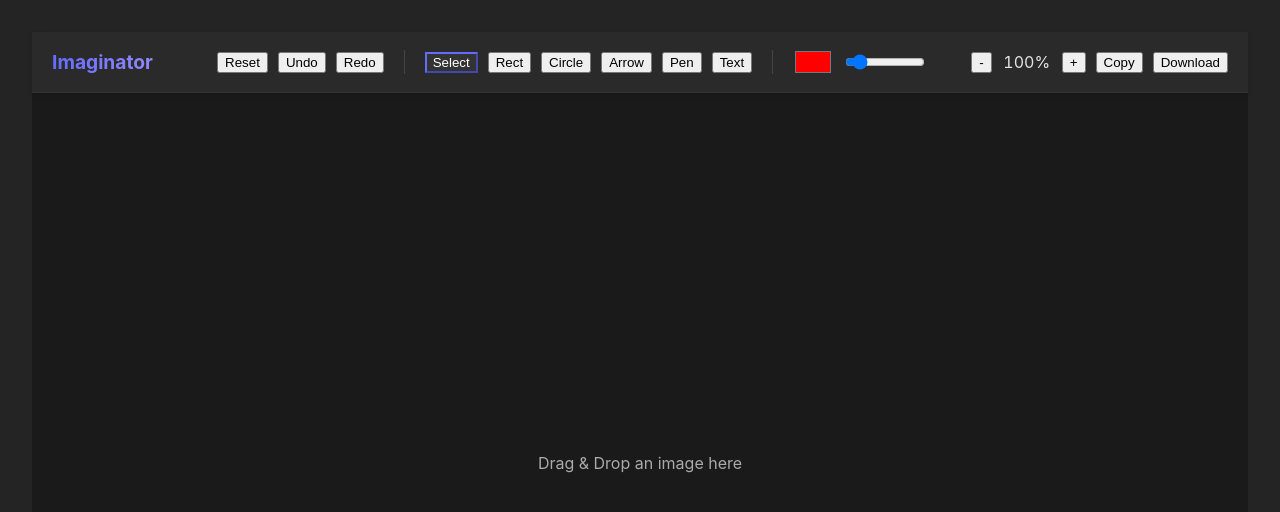
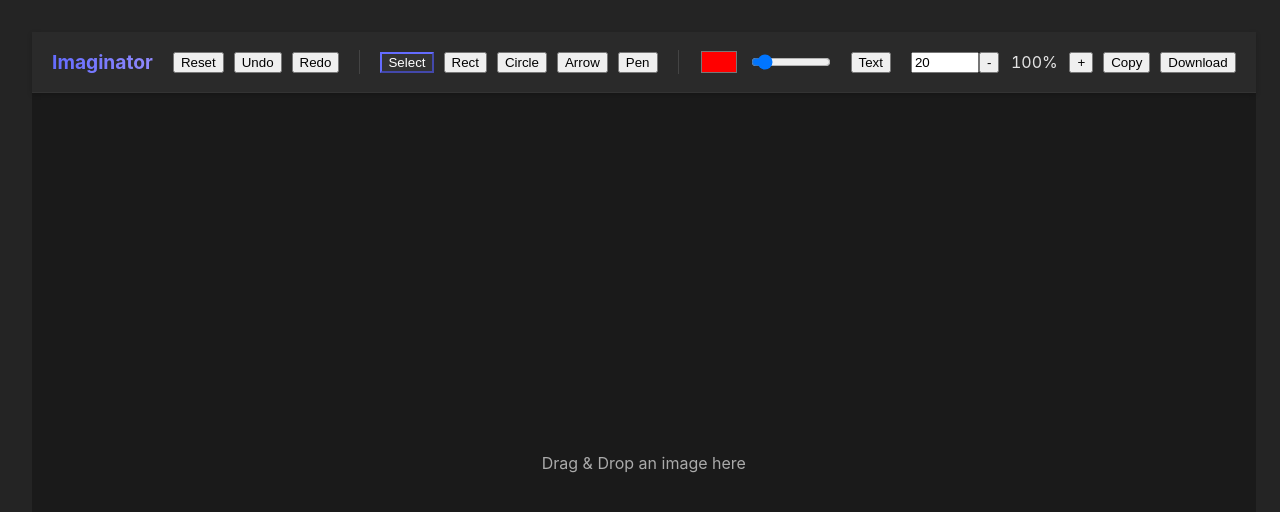
Before and after one commit to t11a/image-editor, a React (Vite) app: page / in a window 1280 px wide. Shown: the top 512 px of the page. Built offline with nearby package versions, Linux system fonts and the light colour scheme.

Commit message:
update text tool behavior

```diff
--- a/src/App.jsx
+++ b/src/App.jsx
@@ -29,6 +29,12 @@ function App() {
     setZoomLevel(scale);
   }, []);
 
+  const handleObjectSelect = useCallback((obj) => {
+    if (obj && obj.type === 'text' && obj.fontSize) {
+      setFontSize(obj.fontSize);
+    }
+  }, []);
+
   return (
     <div className="app-container">
       <Toolbar
@@ -57,6 +63,7 @@ function App() {
         strokeWidth={strokeWidth}
         fontSize={fontSize}
         onImageLoad={handleImageLoad}
+        onObjectSelect={handleObjectSelect}
       />
     </div>
   );
--- a/src/components/ImageEditor.jsx
+++ b/src/components/ImageEditor.jsx
@@ -16,6 +16,7 @@ const ImageEditor = forwardRef(
       currentColor,
       strokeWidth,
       fontSize,
+      onObjectSelect,
     },
     ref
   ) => {
@@ -282,6 +283,24 @@ const ImageEditor = forwardRef(
       renderCanvas();
     }, [renderCanvas]);
 
+    // Update font size of selected text object when fontSize prop changes
+    useEffect(() => {
+      if (
+        selectedObjectIndex !== null &&
+        objects[selectedObjectIndex] &&
+        objects[selectedObjectIndex].type === 'text'
+      ) {
+        if (objects[selectedObjectIndex].fontSize !== fontSize) {
+          const updatedObjects = [...objects];
+          updatedObjects[selectedObjectIndex] = {
+            ...updatedObjects[selectedObjectIndex],
+            fontSize: fontSize,
+          };
+          setObjects(updatedObjects);
+        }
+      }
+    }, [fontSize, selectedObjectIndex, objects]);
+
     useEffect(() => {
       const handleKeyDown = (e) => {
         if (editingIndex !== null) return; // Don't handle delete/undo while editing text
@@ -392,6 +411,9 @@ const ImageEditor = forwardRef(
         setSelectedObjectIndex(clickedIndex);
         if (clickedIndex !== null) {
           const obj = objects[clickedIndex];
+          if (onObjectSelect) {
+            onObjectSelect(obj);
+          }
           if (
             obj.type === 'rect' ||
             obj.type === 'text' ||
--- a/src/components/Toolbar.jsx
+++ b/src/components/Toolbar.jsx
@@ -77,13 +77,6 @@ const Toolbar = ({
         >
           Pen
         </button>
-        <button
-          className={currentTool === 'text' ? 'active' : ''}
-          onClick={() => onToolChange('text')}
-          title="Text Tool"
-        >
-          Text
-        </button>
         <div
           className="separator"
           style={{
@@ -113,19 +106,36 @@ const Toolbar = ({
           value={strokeWidth}
           onChange={(e) => onWidthChange(parseInt(e.target.value))}
           title={`Stroke Width: ${strokeWidth}px`}
-          style={{ width: '80px' }}
+          style={{ width: '80px', marginRight: '10px' }}
         />
-        {currentTool === 'text' && (
+        <button
+          className={currentTool === 'text' ? 'active' : ''}
+          onClick={() => onToolChange('text')}
+          title="Text Tool"
+        >
+          Text
+        </button>
         <input
           type="number"
           min="10"
           max="100"
-            value={fontSize}
-            onChange={(e) => onFontSizeChange(parseInt(e.target.value))}
+          value={fontSize || ''}
+          onChange={(e) => {
+            const val = parseInt(e.target.value);
+            if (!isNaN(val)) {
+              onFontSizeChange(Math.max(10, val));
+            } else {
+              onFontSizeChange(0); // Or handle empty state differently if needed, but 0/empty allows typing
+            }
+          }}
+          onBlur={() => {
+            if (!fontSize || fontSize < 10) {
+              onFontSizeChange(10);
+            }
+          }}
           title={`Font Size: ${fontSize}px`}
           style={{ width: '60px', marginLeft: '10px' }}
         />
-        )}
       </div>
       <div className="toolbar-group">
         <button onClick={onZoomOut} title="Zoom Out">
```
Lines whose indentation alone changed are shown as unchanged.
